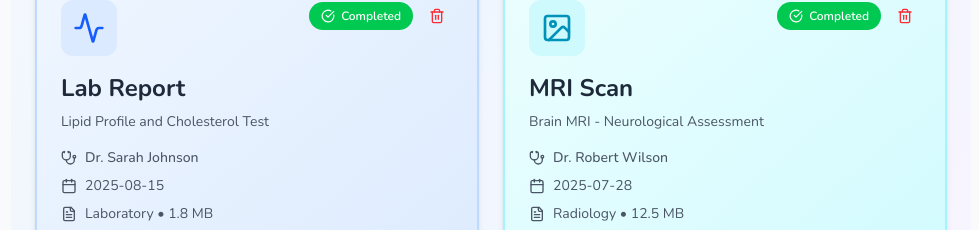
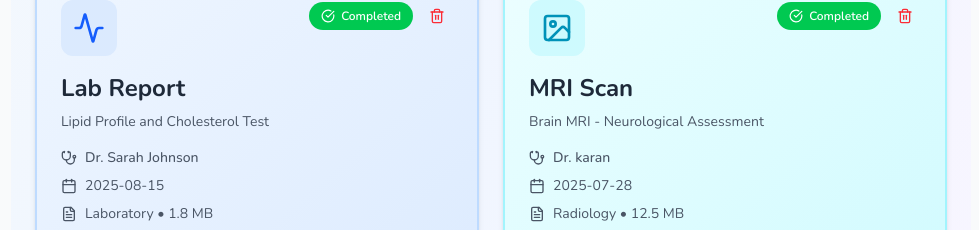
Before and after one commit to Rishujha098/arogyam_frontend, a React (Vite) app: page /dashboard/records in a window 1280 px wide. Shown: the part 1308-1538 px from the top of the page, without its empty margins (277-1256 px from the left). Built offline with nearby package versions, Linux system fonts and the light colour scheme.

Commit message:
improve the ui of health records section

```diff
--- a/src/components/Agent/Records/Records.jsx
+++ b/src/components/Agent/Records/Records.jsx
@@ -67,7 +67,7 @@ const initialRecordsData = [
     type: "MRI Scan",
     date: "2025-07-28",
     status: "Completed",
-    doctor: "Dr. Robert Wilson",
+    doctor: "Dr. karan ",
     category: "Radiology",
     fileSize: "12.5 MB",
     description: "Brain MRI - Neurological Assessment",
```
